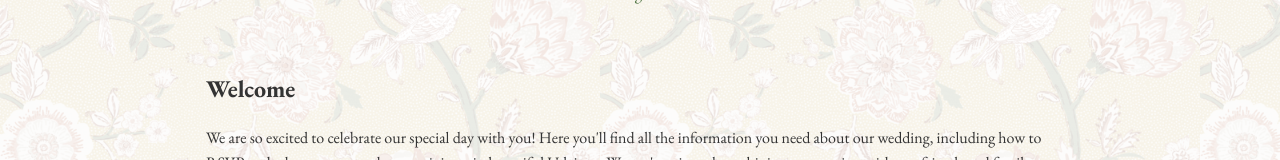
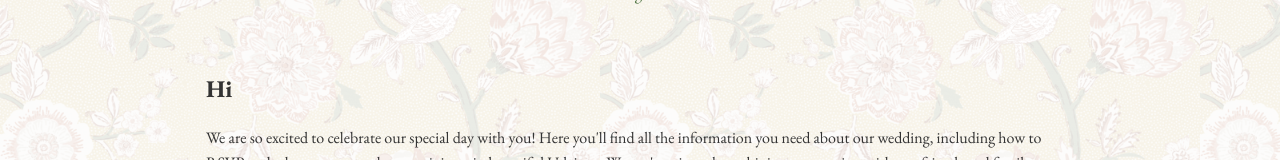
Before and after one commit to somyakh1/wedding-site, a website: page public/index.html in a window 1280 px wide. Shown: the part 887-1047 px from the top of the page. Drawn offline with nearby package versions, Linux system fonts and the light colour scheme.

Commit message:
Update index.html
update text

```diff
--- a/public/index.html
+++ b/public/index.html
@@ -53,7 +53,7 @@
     </section>
     <!-- Welcome section -->
     <section>
-      <h2>Welcome</h2>
+      <h2>Hi</h2>
       <p>
         We are so excited to celebrate our special day with you! Here you'll find
         all the information you need about our wedding, including how to RSVP and what to
```
